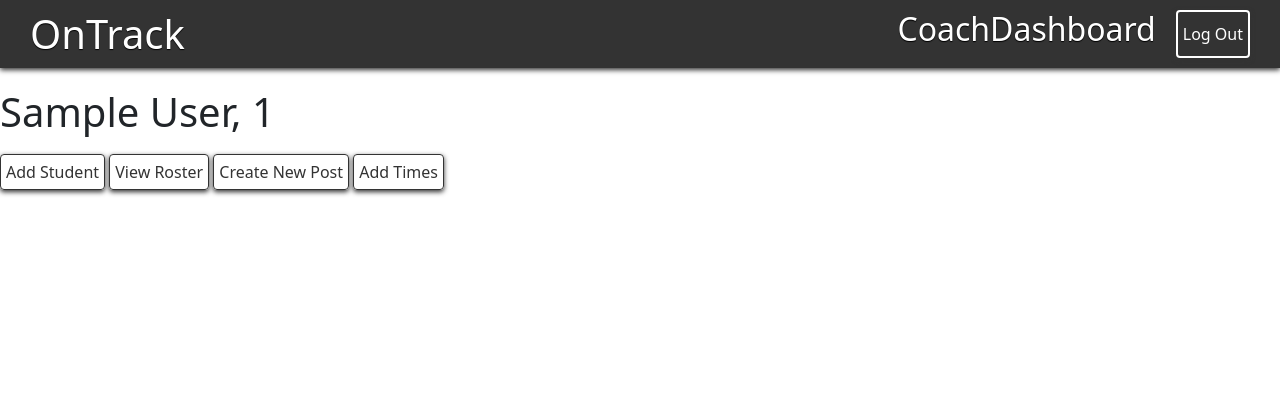
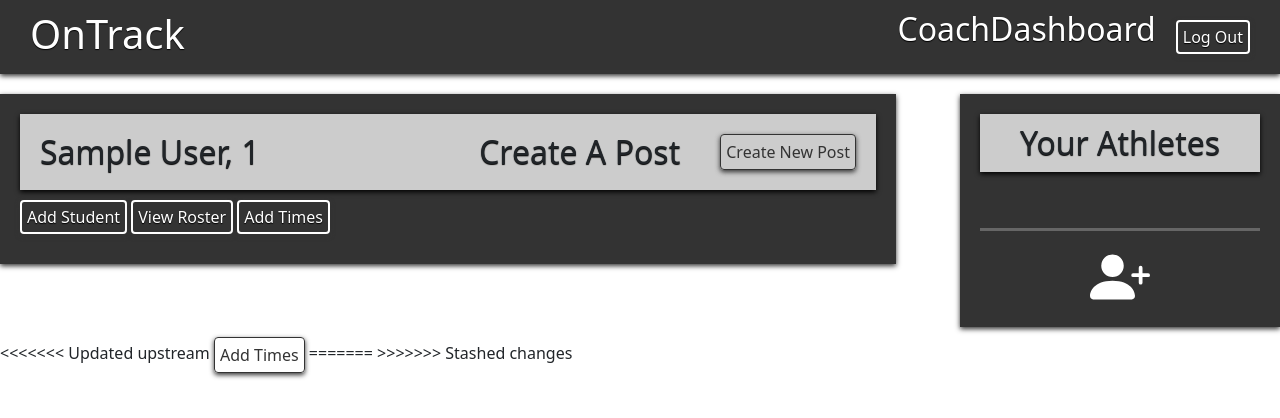
Before and after one commit to Schneider-Alex/OnTrack, a Flask app: page /dashboard in a window 1280 px wide. Shown: the top 418 px of the page. Run offline with Flask 2, Linux system fonts and the light colour scheme; the visitor is signed in with stand-in values (Sample User, id 1); data that the repository does not hold is empty.

Commit message:
dashboard sidebar style

```diff
--- a/flask_app/static/style.css
+++ b/flask_app/static/style.css
@@ -23,18 +23,51 @@
   text-shadow: 0px 1px 1px black;
   box-shadow: 0px 2px 5px #333;
 }
+.form-style-light {
+  background-color: #CCC;
+  padding: 10px 20px;
+  text-shadow: 0px 1px 1px black;
+  box-shadow: 0px 2px 5px black;
+  transition: 0.5s;
+}
+.form-style-light:hover {
+  background-color: rgb(223, 223, 223);
+  transition: 0.5s;
+}
 .border-radius {
   border-radius: 10px;
 }
 .menu-login {
-  background: #CCCCCC;
+  background: #CCC;
   padding: 10px 20px;
 }
 .menu-login:hover {
   background: rgb(223, 223, 223);
 }
+.font-light {
+  font-weight: 350;
+}
 .gap {
   gap: 20px;
+}
+.gap-heavy {
+  gap: 40px;
+}
+.padding {
+  padding: 20px 20px;
+}
+
+/* HTML tags */
+h2 {
+  margin: 0px;
+}
+svg {
+  color: white;
+  transition: 0.5s;
+}
+svg:hover {
+  color: gray;
+  transition: 0.5s;
 }
 
 /* button hovering effects */
@@ -71,8 +104,9 @@
 .btn3{
   color: #fff;
   border: 2px solid #fff;
-  padding: 0px 5px;
-  margin: 0px;
+  width: fit-content;
+  height: fit-content;
+  padding: 3px 5px;
 }
 .btn3:hover{
   color: gray;
--- a/flask_app/templates/dashboard.html
+++ b/flask_app/templates/dashboard.html
@@ -1,13 +1,49 @@
 {%extends "layout.html"%}{%block body%}
-
-
-<h1>{{session.first_name}}, {{session.coach_id}}</h1>
-
-{%if session.coach%}
-<button href="/coach/add_athletes" class="btn btn1">Add Student</button>
-<button href="coach/roster/{{session.coach_id}}" class="btn btn1">View Roster</button>
-<button href="/coach/create_post_page/{{session.coach_id}}" class="btn btn1">Create New Post</button>
-{%endif%}
+<!-- this is the main content on the page -->
+<div class="d-flex justify-content-between gap">
+    {%if session.coach%}
+        <div class="col-8 align-self-start form-style padding" style="width: 70%;">
+            <div class="d-flex justify-content-between form-style-light">
+                <!-- this may be temporary -->
+                <h2 class="font-light d-flex align-items-center">{{session.first_name}}, {{session.coach_id}}</h2>
+                <div class="d-flex justify-content-between gap-heavy">
+                    <h2 class="d-flex align-items-center font-light">Create A Post</h2>
+                    <form action="/coach/create_post_page/{{session.coach_id}}"><button type="submit" class="btn btn1">Create New Post</button></form>
+                </div>
+            </div>
+            <a href="/coach/add_athletes" class="btn btn3">Add Student</a>
+            <a href="coach/roster/{{session.coach_id}}" class="btn btn3">View Roster</a>
+            <a href="/coach/create/times" class="btn btn3">Add Times</a>
+        </div>
+    {%endif%}
+    <div class="col-3 form-style padding">
+        <div class="d-flex justify-content-center form-style-light">
+            {% if session.coach %}
+                <h2 class="d-flex align-items-center font-light">Your Athletes</h2>
+            {% else %}
+                <h2 class="d-flex align-items-center font-light">Your Team</h2>
+            {% endif %}
+            <!-- this is where all the athletes will be displayed in a roster -->
+        </div>
+        <div class="d-flex justify-content-between padding">
+            {%if roster%}
+                {%for athlete in roster%}
+                    <a href="/athlete/view/{{athlete.id}}"></a><svg xmlns="http://www.w3.org/2000/svg" width="60" height="60" fill="currentColor" class="bi bi-person-fill" viewBox="0 0 16 16">
+                        <path d="M3 14s-1 0-1-1 1-4 6-4 6 3 6 4-1 1-1 1H3zm5-6a3 3 0 1 0 0-6 3 3 0 0 0 0 6z"/>
+                      </svg></a>
+                    <h3 class="d-flex align-items-center font-light btn2 justify-content-center">{{ athlete.full_name }}</h3>
+                    {%endfor%}
+            {%endif%}
+        </div>
+        <hr style="color: white;" size="5">
+        <div class="d-flex justify-content-center">
+            <a href="/coach/add_athletes"><svg xmlns="http://www.w3.org/2000/svg" width="60" height="60" fill="currentColor" class="bi bi-person-plus-fill" viewBox="0 0 16 16">
+                <path d="M1 14s-1 0-1-1 1-4 6-4 6 3 6 4-1 1-1 1H1zm5-6a3 3 0 1 0 0-6 3 3 0 0 0 0 6z"/>
+                <path fill-rule="evenodd" d="M13.5 5a.5.5 0 0 1 .5.5V7h1.5a.5.5 0 0 1 0 1H14v1.5a.5.5 0 0 1-1 0V8h-1.5a.5.5 0 0 1 0-1H13V5.5a.5.5 0 0 1 .5-.5z"/>
+            </svg></a>
+        </div>
+    </div>
+</div>
 
 {%if coach_posts%}
 <table>
@@ -15,6 +51,7 @@
         <th>Post Content</th>
         <th>Actions</th>
     </tr>
+<!-- this is for every post in for the coaches -->
 {%for post in coach_posts%}
     <tr>
         <td>{{post.content}}</td>
@@ -29,6 +66,9 @@
 {%endfor%}
 </table>
 {%endif%}
+<<<<<<< Updated upstream
 <button href="/coach/create/times" class="btn btn1">Add Times</button>
+=======
+>>>>>>> Stashed changes
 
 {% endblock %}
--- a/flask_app/templates/layout.html
+++ b/flask_app/templates/layout.html
@@ -16,6 +16,7 @@
     </head>
 
     <body>
+        <!-- this is the header -->
         <div class="d-flex header form-style justify-content-between" style="padding: 10px 30px;">
             <h1 href="/dashboard" class="btn2">OnTrack</h1>
             <div class="d-flex justify-content-between gap">
@@ -27,8 +28,7 @@
                     {% endif %}
                     <h2>Dashboard</h2>
                 </div>
-                <!-- <button href="/logout" class="btn btn1">Log out</button> -->
-                <button href="/logout" class="btn btn3">Log Out</button>
+                <a href="/logout" class="btn btn3">Log Out</a>
             </div>
         </div>
         {% block body %}{% endblock %}
```
